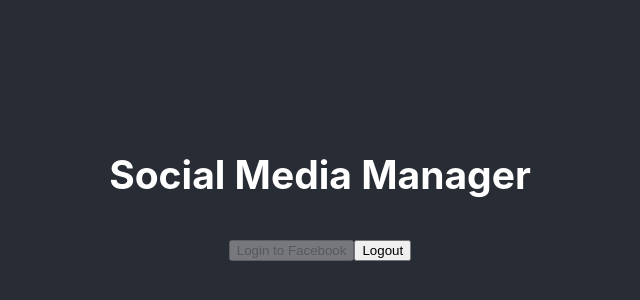
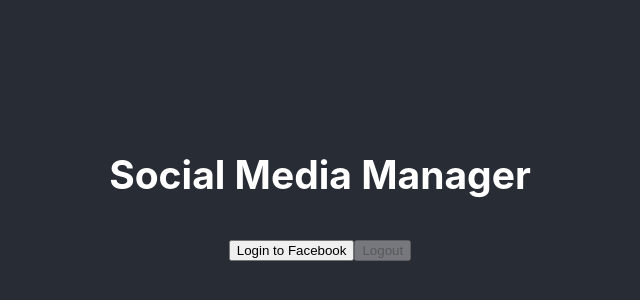
Before and after one commit to adam-kuhn/social-media-manager, a React (Create React App) app: page /#/ in a window 1280 px wide. Shown: the part 210-510 px from the top of the page, without its empty margins (320-960 px from the left). Built offline with nearby package versions, Linux system fonts and the light colour scheme.

Commit message:
disable login/logout buttons depending on user status

```diff
--- a/src/components/FacebookAuth/FacebookAuth.jsx
+++ b/src/components/FacebookAuth/FacebookAuth.jsx
@@ -10,14 +10,32 @@
     }
   }
   componentDidMount() {
-    // check logged in state
-    // disable login/logout based on logged in state
+    document.addEventListener('FBObjectReady', this.initalizeFacebookLogin)
+  }
+  componentWillUnmount() {
+    document.removeEventListener('FBObjectReady', this.initalizeFacebookLogin)
+  }
+  initalizeFacebookLogin = () => {
+    this.FB = window.FB
+    this.checkLoginStatus()
+    this.setState({disableLogin: false})
+  }
+  checkLoginStatus = () => {
+    this.FB.getLoginStatus(response => {
+      const userLoggedInStatus = response.status === 'connected'
+      this.setUserLoggedInStatus(userLoggedInStatus);
+    })
+  }
+  setUserLoggedInStatus = (userStatus) => {
+    this.setState({
+      userIsLoggedIn: userStatus
+    })
   }
   render () {
     return (
       <div>
-        <FacebookLogin userIsLoggedIn={this.state.userIsLoggedIn} />
-        <FacebookLogout userIsLoggedIn={this.state.userIsLoggedOut} />
+        <FacebookLogin userIsLoggedIn={this.state.userIsLoggedIn} setUserLoggedInStatus={this.setUserLoggedInStatus}/>
+        <FacebookLogout userIsLoggedIn={this.state.userIsLoggedIn} setUserLoggedInStatus={this.setUserLoggedInStatus}/>
       </div>
     )
   }
--- a/src/components/FacebookAuth/FacebookLogin/FacebookLogin.jsx
+++ b/src/components/FacebookAuth/FacebookLogin/FacebookLogin.jsx
@@ -1,39 +1,12 @@
 import React from 'react'
-//TO DO correctly disable login/logout disabling
 class FacebookLogin extends React.Component {
-  constructor() {
-    super()
-    this.state = {
-      disableLogin: true
-    }
-  }
-  componentDidMount() {
-    document.addEventListener('FBObjectReady', this.initalizeFacebookLogin)
-  }
-  componentWillUnmount() {
-    document.removeEventListener('FBObjectReady', this.initalizeFacebookLogin)
-  }
-  initalizeFacebookLogin = () => {
-    this.FB = window.FB
-    this.checkLoginStatus()
-    this.setState({disableLogin: false})
-  }
-  checkLoginStatus = () => {
-    this.FB.getLoginStatus(response => {
-      if (response.status === 'connected') {
-        console.log('U R LOGGED IN')
-      } else {
-        console.log('you are not logged in')
-      }
-    })
-  }
+
   facebookLoginHandler = () => {
-    if (this.FB) {
-      this.FB.login(response => {
+    if (window.FB) {
+      window.FB.login(response => {
         if (response.authResponse) {
-         console.log('Welcome!  Fetching your information.... ')
-         this.FB.api('/me', response => {
-           console.log('Good to see you, ' + response.name + '.')
+         window.FB.api('/me', response => { // remove response if not intending to us it
+           this.props.setUserLoggedInStatus(true)
          })
         } else {
          console.log('User cancelled login or did not fully authorize.')
@@ -43,7 +16,7 @@
   }
   render () {
     return (
-      <button disabled={this.state.disableLogin} onClick={this.facebookLoginHandler}>Login to Facebook</button>
+      <button disabled={this.props.userIsLoggedIn} onClick={this.facebookLoginHandler}>Login to Facebook</button>
     )
   }
 }
--- a/src/components/FacebookAuth/FacebookLogout/FacebookLogout.jsx
+++ b/src/components/FacebookAuth/FacebookLogout/FacebookLogout.jsx
@@ -4,16 +4,15 @@
   handleFacebookLogout = () => {
     window.FB.getLoginStatus((response) => {
       if (response.status === 'connected') {
-        console.log('conne')
-        window.FB.logout(function(response) {
-          console.log(response)
+        window.FB.logout((response) => {
+          this.props.setUserLoggedInStatus(false)
         })
       }
     })
   }
   render () {
     return (
-      <button onClick={this.handleFacebookLogout}>Logout</button>
+      <button disabled={!this.props.userIsLoggedIn} onClick={this.handleFacebookLogout}>Logout</button>
     )
   }
 }
```
